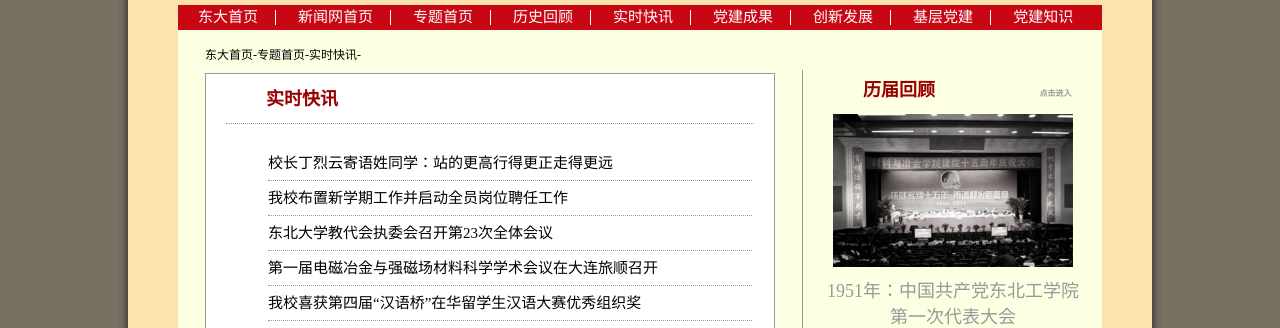
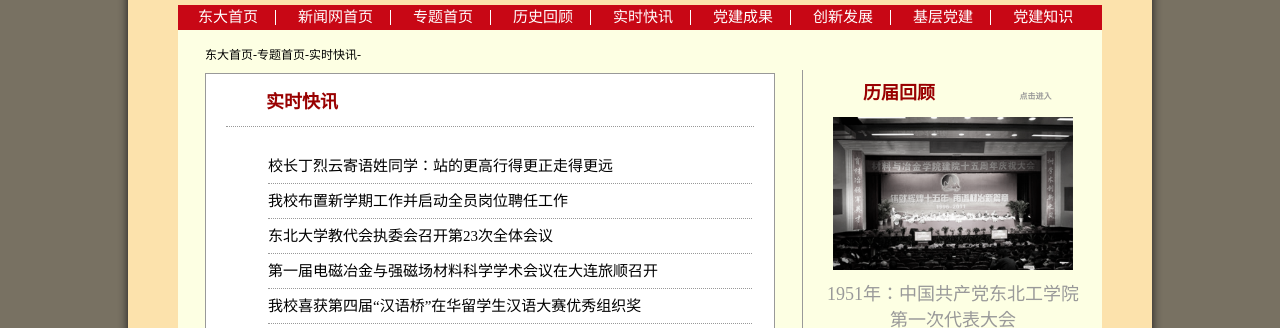
Before and after one commit to Xie-Dong/special_web, a plain HTML site: page List.html in a window 1280 px wide. Shown: the part 772-1100 px from the top of the page. Drawn offline with Linux system fonts and the light colour scheme.

Commit message:
改正了List和content页面css里面伪类的语法错误 （改正了方块的位置以及“点击进入”的padding-top兼容360）

```diff
--- a/css/content.css
+++ b/css/content.css
@@ -47,7 +47,7 @@
 .top_contain_name .title{
     background: url("../image/title1.jpg")no-repeat;
     font-size: 18px;
-    padding-top: 5px;
+    padding-top: 8px;
     padding-bottom: 5px;
     padding-left: 40px;
     height: 34px;
@@ -122,7 +122,7 @@
 .contain_right1 .title{
     background: url("../image/title3.jpg")no-repeat;
     font-size: 18px;
-    padding-top: 5px;
+    padding-top: 8px;
     padding-bottom: 5px;
     padding-left: 40px;
     height: 34px;
@@ -142,7 +142,7 @@
 /*-------点击进入------开始-----------*/
 #inner_a{
     font-size: 8px;
-    padding-left: 100px;
+    padding-left: 80px;
 
 }
 #inner_a  a:link{
--- a/css/list.css
+++ b/css/list.css
@@ -39,7 +39,7 @@
 .top_contain_name .title{
     background: url("../image/title1.jpg")no-repeat;
     font-size: 18px;
-    padding-top: 5px;
+    padding-top: 8px;
     padding-bottom: 5px;
     padding-left: 40px;
     height: 34px;
@@ -156,7 +156,7 @@
 .contain_right1 .title{
     background: url("../image/title3.jpg")no-repeat;
     font-size: 18px;
-    padding-top: 5px;
+    padding-top: 8px;
     padding-bottom: 5px;
     padding-left: 40px;
     height: 34px;
@@ -175,7 +175,7 @@
 /*-------点击进入------开始-----------*/
 #inner_a{
     font-size: 8px;
-    padding-left: 100px;
+    padding-left: 80px;
 
 }
 #inner_a a:link{
```
